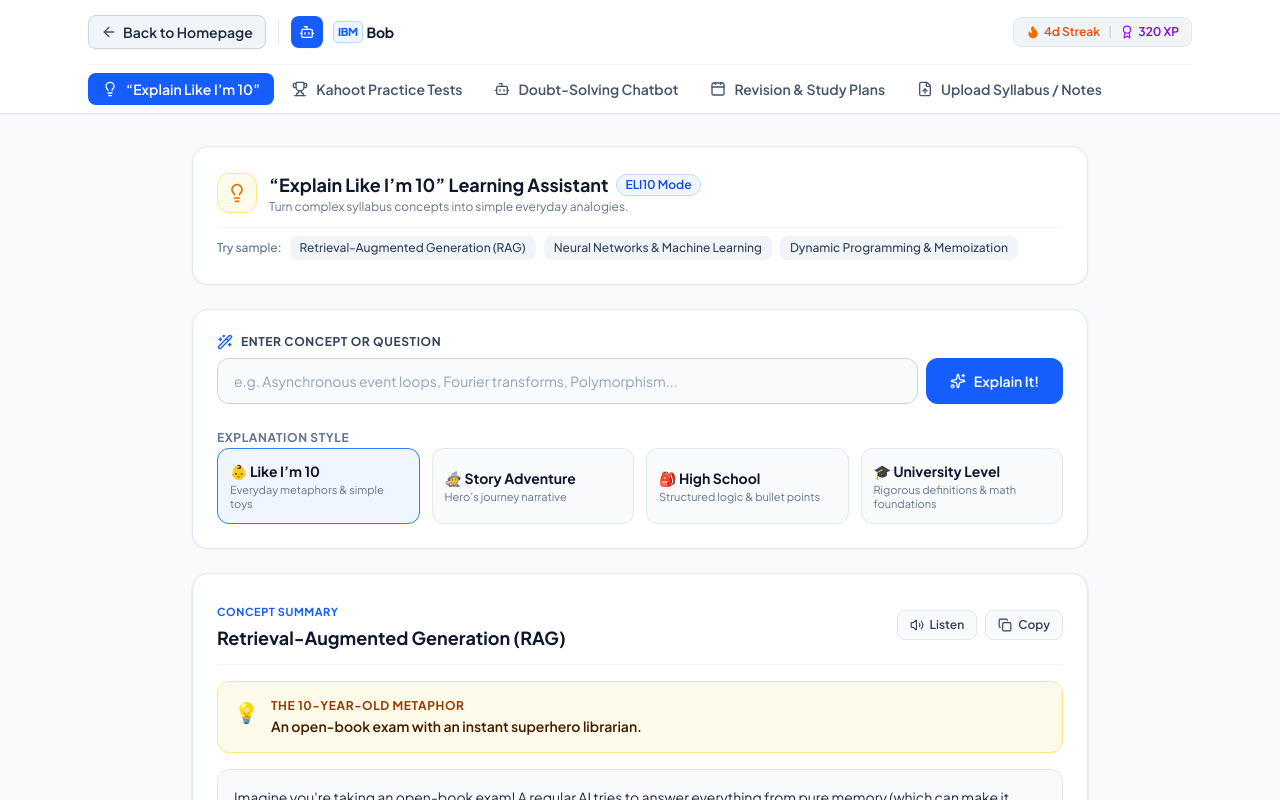
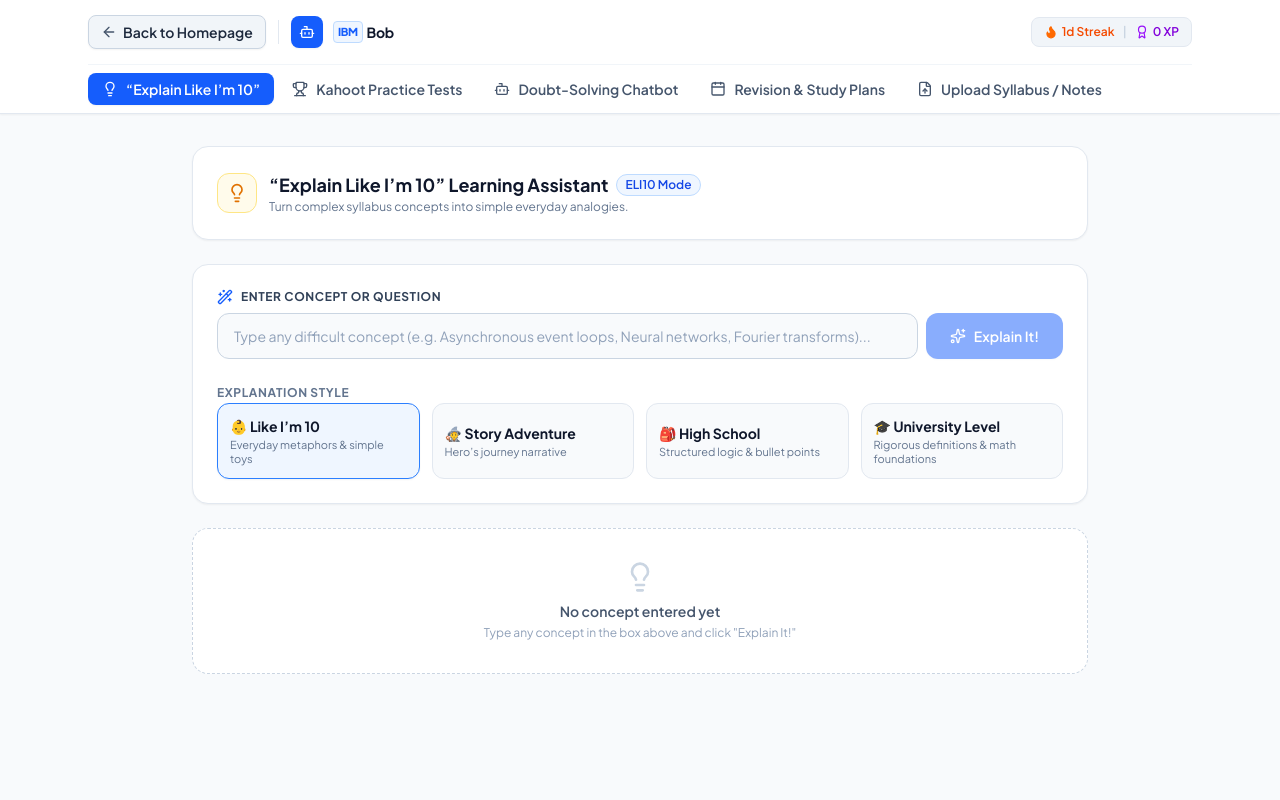
Before and after one commit to Abhijeet0848/IBM-hackathon, a React (Vite) app: page / in a window 1280 px wide. Both pictures are taken after a click on the button "Start Learning with Bob". Shown: the top 800 px of the page. Built offline with nearby package versions, Linux system fonts and the light colour scheme.

Commit message:
fix: Remove all dummy data, pre-filled values, and reset initial states

```diff
--- a/src/components/Dashboard.jsx
+++ b/src/components/Dashboard.jsx
@@ -13,8 +13,8 @@ const Dashboard = ({ initialTab = 'eli10', onHomeClick }) => {
   const [activeTab, setActiveTab] = useState(initialTab);
 
   // Gamification Global State
-  const [studentXP, setStudentXP] = useState(320);
-  const [studyStreak] = useState(4);
+  const [studentXP, setStudentXP] = useState(0);
+  const [studyStreak] = useState(1);
 
   const handleAddXP = (amount) => {
     setStudentXP(prev => prev + amount);
--- a/src/components/DoubtSolverChat.jsx
+++ b/src/components/DoubtSolverChat.jsx
@@ -15,8 +15,8 @@ const DoubtSolverChat = ({ onAddXP }) => {
   const [messages, setMessages] = useState([
     {
       role: 'assistant',
-      content: "Hello! I am **IBM Bob**, your 24/7 AI Learning Companion. I am trained on your uploaded course documents and IBM SkillsBuild modules. What doubts can I resolve for you today?",
-      citations: ["ChromaDB Index: Course_Syllabus_Overview.pdf"],
+      content: "Hello! I am **IBM Bob**, your 24/7 AI Learning Companion. Ask me any question or doubt from your syllabus, and I will provide clear step-by-step explanations.",
+      citations: [],
       timestamp: 'Just now'
     }
   ]);
--- a/src/components/ELI10Explainer.jsx
+++ b/src/components/ELI10Explainer.jsx
@@ -12,49 +12,43 @@ const SIMPLICITY_MODES = [
   { id: 'professor', name: '🎓 University Level', desc: 'Rigorous definitions & math foundations' },
 ];
 
-const PRESET_TOPICS = [
-  {
-    topic: "Retrieval-Augmented Generation (RAG)",
-    eli10: "Imagine you're taking an open-book exam! A regular AI tries to answer everything from pure memory (which can make it guess or hallucinate). But RAG gives the AI a superpower: whenever you ask a question, a little librarian instantly flips to the exact page in your textbook, highlights the proof, and hands it to the AI to answer with 100% accuracy!",
-    analogy: "An open-book exam with an instant superhero librarian.",
-    keyTakeaway: "Connects external textbook search directly to the AI to eliminate false guesses."
-  },
-  {
-    topic: "Neural Networks & Machine Learning",
-    eli10: "Think of a Neural Network like a team of detectives identifying mystery animals. The first detective only looks at colors. The second checks if it has fur or scales. The third counts legs. By combining all their small clues together, they can confidently shout: 'That’s a Golden Retriever puppy!'",
-    analogy: "A team of detectives solving clues together one layer at a time.",
-    keyTakeaway: "Layers of simple mathematical filters work together to recognize complex patterns."
-  },
-  {
-    topic: "Dynamic Programming & Memoization",
-    eli10: "If I write '1 + 1 + 1 + 1' on a chalkboard, you count and say '4'. If I add one more '+ 1' at the end, do you start counting from the beginning again? No! You remember it was 4, add 1, and say '5'. That is Dynamic Programming—remembering previous work so you never do it twice!",
-    analogy: "Remembering your previous math answer instead of recalculating from zero.",
-    keyTakeaway: "Cache intermediate sub-problem results to turn slow exponential tasks into lightning fast algorithms."
-  }
-];
-
 const ELI10Explainer = ({ onAddXP }) => {
   const [topicInput, setTopicInput] = useState('');
   const [selectedMode, setSelectedMode] = useState('eli10');
-  const [currentResult, setCurrentResult] = useState(PRESET_TOPICS[0]);
+  const [currentResult, setCurrentResult] = useState(null);
   const [isSimplifying, setIsSimplifying] = useState(false);
   const [isCopied, setIsCopied] = useState(false);
   const [isPlayingAudio, setIsPlayingAudio] = useState(false);
 
-  const handleSimplify = (topicOverride) => {
-    const targetTopic = topicOverride || topicInput || PRESET_TOPICS[0].topic;
+  const handleSimplify = () => {
+    if (!topicInput.trim()) return;
+    const targetTopic = topicInput.trim();
     setIsSimplifying(true);
 
     setTimeout(() => {
       setIsSimplifying(false);
-      const match = PRESET_TOPICS.find(t => t.topic.toLowerCase().includes(targetTopic.toLowerCase())) || {
+      let simplifiedText = `Imagine ${targetTopic} as a friendly playground game where every participant has a specific rule to follow. When everyone works together, the system produces the expected outcome effortlessly!`;
+      let analogyText = `A playground puzzle where each player takes their turn smoothly.`;
+      let takeaway = `Breaks complex domain barriers into intuitive, bite-sized components.`;
+
+      const tLower = targetTopic.toLowerCase();
+      if (tLower.includes('rag') || tLower.includes('retrieval')) {
+        simplifiedText = "Imagine taking an open-book exam! Instead of the AI guessing from pure memory, a smart librarian instantly flips to the exact page in your textbook and gives the AI the exact proof before answering!";
+        analogyText = "An open-book exam with an instant superhero librarian.";
+        takeaway = "Connects external textbook search directly to the AI to eliminate false guesses.";
+      } else if (tLower.includes('neural') || tLower.includes('machine learning') || tLower.includes('ai')) {
+        simplifiedText = "Think of a Neural Network like a team of detectives identifying mystery animals. The first checks colors, the second checks fur, and the third counts legs to confidently shout the answer!";
+        analogyText = "A team of detectives solving clues together one layer at a time.";
+        takeaway = "Layers of mathematical filters work together to recognize complex patterns.";
+      }
+
+      setCurrentResult({
         topic: targetTopic,
-        eli10: `Imagine ${targetTopic} as a friendly playground game where every participant has a specific rule to follow. When everything works in harmony, the system produces the expected outcome effortlessly without getting confused!`,
-        analogy: `A playground puzzle where everyone plays their exact turn.`,
-        keyTakeaway: `Breaks complex domain barriers into intuitive, bite-sized components.`
-      };
+        eli10: simplifiedText,
+        analogy: analogyText,
+        keyTakeaway: takeaway
+      });
 
-      setCurrentResult(match);
       if (onAddXP) onAddXP(30);
 
       confetti({
@@ -62,7 +56,7 @@ const ELI10Explainer = ({ onAddXP }) => {
         spread: 50,
         origin: { y: 0.6 }
       });
-    }, 1000);
+    }, 900);
   };
 
   const handleCopy = () => {
@@ -84,7 +78,7 @@ const ELI10Explainer = ({ onAddXP }) => {
     <div className="w-full max-w-4xl mx-auto space-y-6">
 
       {/* Top Banner Card */}
-      <div className="p-6 rounded-2xl bg-white border border-slate-200 shadow-xs space-y-3">
+      <div className="p-6 rounded-2xl bg-white border border-slate-200 shadow-xs space-y-2">
         <div className="flex items-center gap-3">
           <div className="w-10 h-10 rounded-xl bg-amber-50 border border-amber-200 flex items-center justify-center text-amber-600">
             <Lightbulb className="w-5 h-5" />
@@ -98,23 +92,6 @@ const ELI10Explainer = ({ onAddXP }) => {
             </div>
             <p className="text-xs text-slate-500">Turn complex syllabus concepts into simple everyday analogies.</p>
           </div>
-        </div>
-
-        {/* Quick Sample Topics */}
-        <div className="flex flex-wrap items-center gap-2 pt-2 border-t border-slate-100">
-          <span className="text-xs text-slate-500 font-medium">Try sample:</span>
-          {PRESET_TOPICS.map((p, idx) => (
-            <button
-              key={idx}
-              onClick={() => {
-                setTopicInput(p.topic);
-                handleSimplify(p.topic);
-              }}
-              className="px-2.5 py-1 rounded-lg bg-slate-100 hover:bg-slate-200 text-slate-700 text-xs font-medium transition-all cursor-pointer"
-            >
-              {p.topic}
-            </button>
-          ))}
         </div>
       </div>
 
@@ -130,15 +107,15 @@ const ELI10Explainer = ({ onAddXP }) => {
             <input
               type="text"
               className="flex-1 px-4 py-3 bg-slate-50 border border-slate-300 rounded-xl text-slate-900 placeholder-slate-400 text-sm focus:bg-white focus:outline-none focus:border-blue-600 focus:ring-1 focus:ring-blue-600"
-              placeholder="e.g. Asynchronous event loops, Fourier transforms, Polymorphism..."
+              placeholder="Type any difficult concept (e.g. Asynchronous event loops, Neural networks, Fourier transforms)..."
               value={topicInput}
               onChange={(e) => setTopicInput(e.target.value)}
               onKeyDown={(e) => e.key === 'Enter' && handleSimplify()}
             />
             <button
               onClick={() => handleSimplify()}
-              disabled={isSimplifying}
-              className="px-6 py-3 bg-blue-600 hover:bg-blue-700 text-white font-semibold rounded-xl text-xs sm:text-sm flex items-center justify-center gap-2 shadow-xs transition-all cursor-pointer"
+              disabled={isSimplifying || !topicInput.trim()}
+              className="px-6 py-3 bg-blue-600 hover:bg-blue-700 disabled:opacity-50 text-white font-semibold rounded-xl text-xs sm:text-sm flex items-center justify-center gap-2 shadow-xs transition-all cursor-pointer"
             >
               {isSimplifying ? (
                 <>
@@ -181,7 +158,7 @@ const ELI10Explainer = ({ onAddXP }) => {
       </div>
 
       {/* Output Card */}
-      {currentResult && (
+      {currentResult ? (
         <div className="p-6 rounded-2xl bg-white border border-slate-200 shadow-sm space-y-4 animate-in fade-in duration-200">
 
           <div className="flex items-center justify-between border-b border-slate-100 pb-3">
@@ -236,6 +213,12 @@ const ELI10Explainer = ({ onAddXP }) => {
           </div>
 
         </div>
+      ) : (
+        <div className="p-8 rounded-2xl bg-white border border-dashed border-slate-300 text-center text-slate-400 text-sm space-y-1">
+          <Lightbulb className="w-8 h-8 mx-auto text-slate-300 mb-2" />
+          <p className="font-semibold text-slate-600">No concept entered yet</p>
+          <p className="text-xs text-slate-400">Type any concept in the box above and click "Explain It!"</p>
+        </div>
       )}
 
     </div>
--- a/src/components/RevisionPlanner.jsx
+++ b/src/components/RevisionPlanner.jsx
@@ -41,20 +41,20 @@ const REVISION_WEEKS = [
   },
   {
     week: 4,
-    title: "Kahoot Practice Arena & Mock Technical Screener",
+    title: "Kahoot Practice Arena & Review Simulation",
     hours: "18 Hours",
     spacedInterval: "Final Mastery Simulation",
     tasks: [
       { id: 'w4-1', title: "Achieve >90% score on all syllabus Kahoot quizzes", xp: 50 },
-      { id: 'w4-2', title: "Complete 3 AI Technical Mock Interviews with IBM Bob", xp: 50 },
-      { id: 'w4-3', title: "Export final IBM SkillsBuild certification dossier", xp: 50 }
+      { id: 'w4-2', title: "Review all flagged course doubts with Bob", xp: 50 },
+      { id: 'w4-3', title: "Complete comprehensive syllabus practice checklist", xp: 50 }
     ]
   }
 ];
 
 const RevisionPlanner = ({ onAddXP }) => {
-  const [examDate, setExamDate] = useState('2026-09-20');
-  const [studyHours, setStudyHours] = useState(3);
+  const [examDate, setExamDate] = useState('');
+  const [studyHours, setStudyHours] = useState(2);
   const [learningStyle, setLearningStyle] = useState('Hands-on Projects & Code');
   const [completedTasks, setCompletedTasks] = useState({});
 
```
Also changed, not shown: src/components/SyllabusUploader.jsx (+43 -25 lines).
